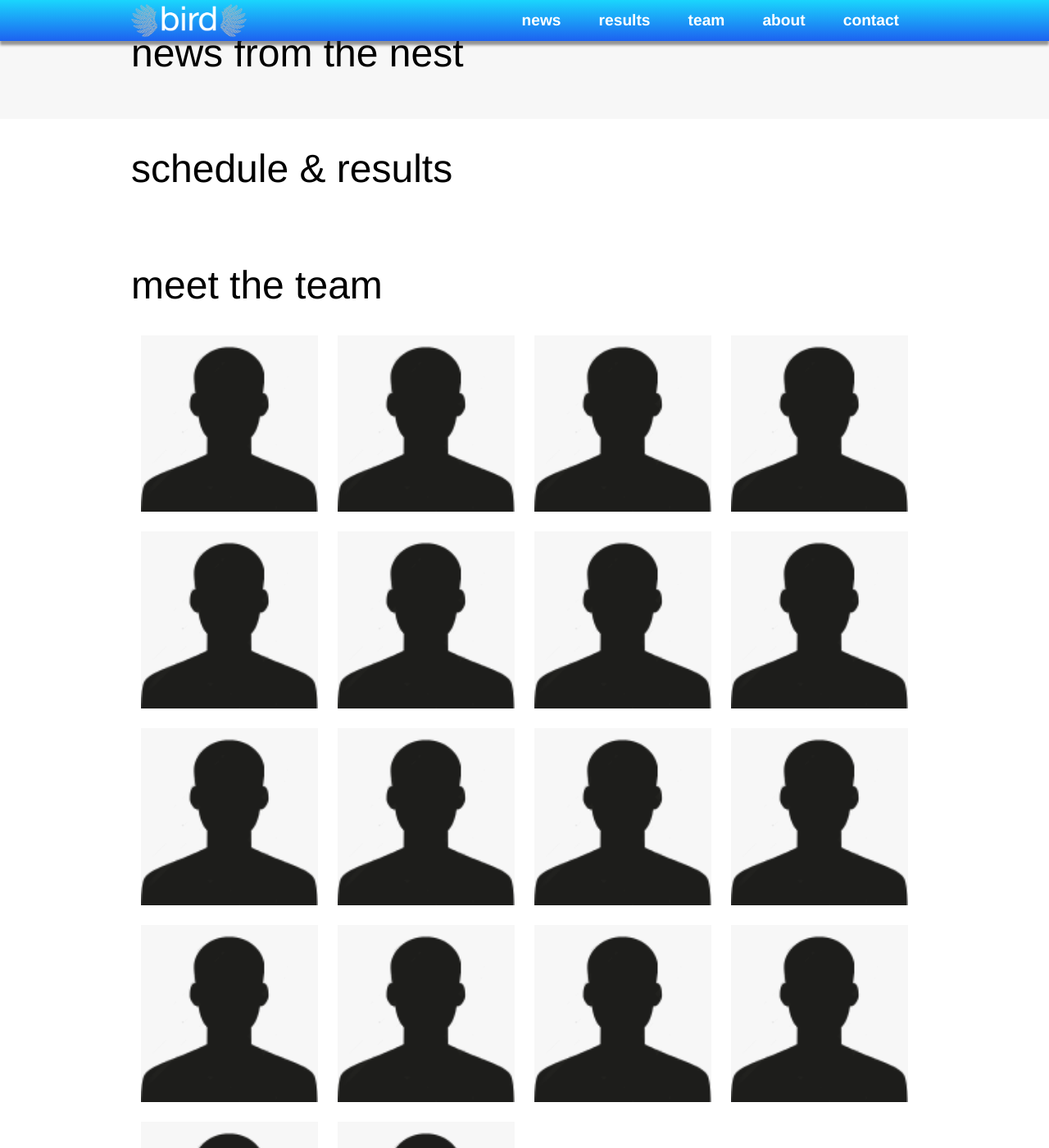
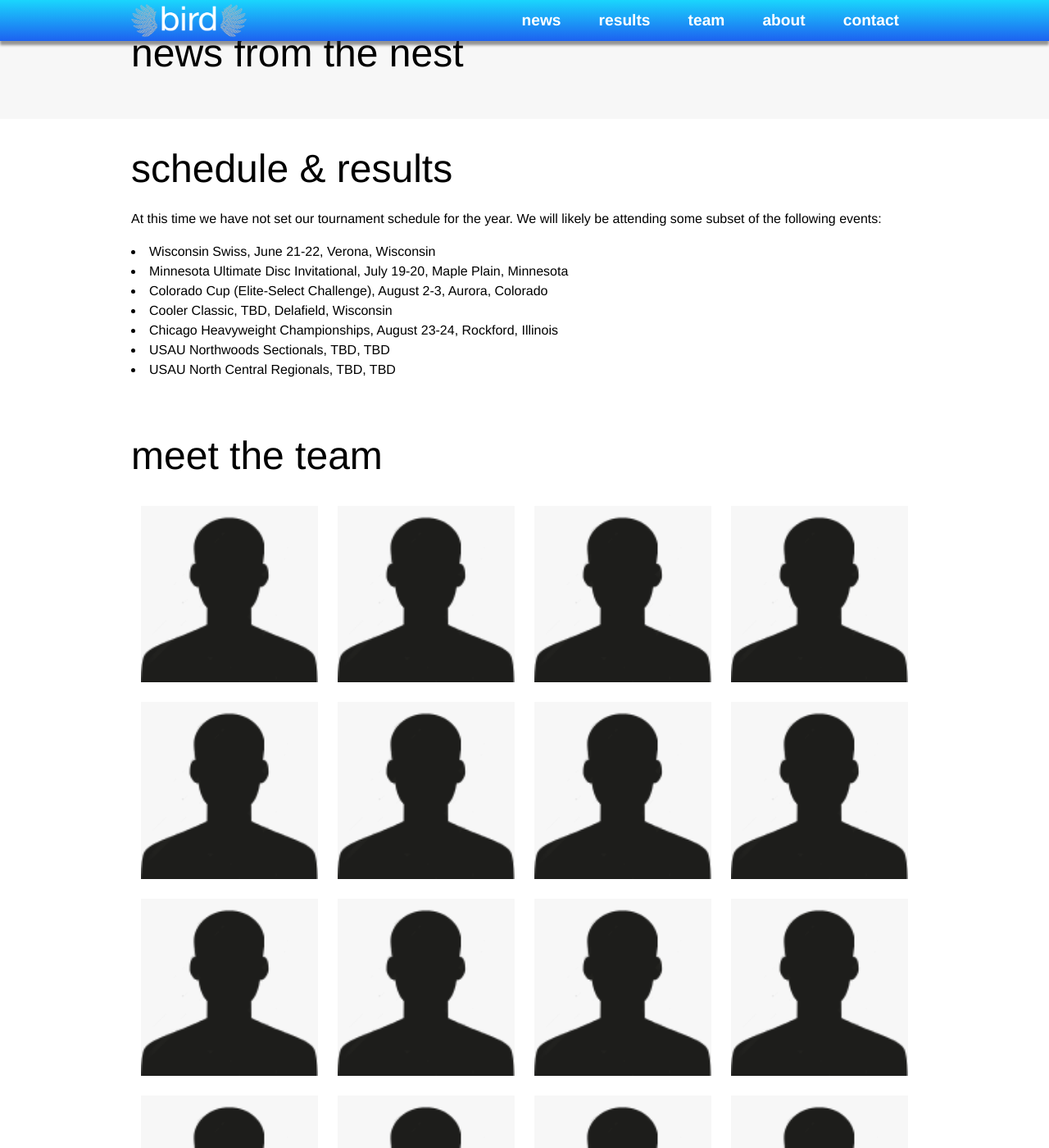
Before and after one commit to birdultimate/birdultimate.github.io, a Jekyll site: the page built from index.html, in a window 1280 px wide and 1400 px high, scrolled down 705 px. Shown: the whole window at 82% size. Built offline with Jekyll 4.4.1, drawn with Linux system fonts in a browser that asks for light colours; nearby versions of some CDN libraries; Markdown is read by kramdown in place of the engine named in the settings.

Commit message:
add tournament data

```diff
--- /dev/null
+++ b/_data/tournaments.yml
@@ -0,0 +1,27 @@
+- name: Wisconsin Swiss
+  date: June 21-22
+  location: "Verona, Wisconsin"
+
+- name: Minnesota Ultimate Disc Invitational
+  date: July 19-20
+  location: "Maple Plain, Minnesota"
+
+- name: Colorado Cup (Elite-Select Challenge)
+  date: August 2-3
+  location: "Aurora, Colorado"
+
+- name: Cooler Classic
+  date: TBD
+  location: "Delafield, Wisconsin"
+
+- name: Chicago Heavyweight Championships
+  date: August 23-24
+  location: "Rockford, Illinois"
+
+- name: USAU Northwoods Sectionals
+  date: TBD
+  location: TBD
+
+- name: USAU North Central Regionals
+  date: TBD
+  location: TBD
--- a/css/main.css
+++ b/css/main.css
@@ -354,6 +354,10 @@ input[type="submit"]:hover {
   background: #FFF;
 }
 
+.results ul {
+  list-style-position: inside;
+}
+
 /*****************************************************************************/
 /*
 /* Players
--- a/index.html
+++ b/index.html
@@ -41,6 +41,16 @@ title: Bird Ultimate
 <div class="results">
 	<div class="content-container content-section">
 		<h1 class="section-title">schedule & results</h1>
+		<p>At this time we have not set our tournament schedule for the year. We will likely be attending some subset of the following events:</p>
+		<ul>
+			{% for tournament in site.data.tournaments %}
+				<li>
+					{{ tournament.name }},
+					{{ tournament.date }},
+					{{ tournament.location }}
+				</li>
+			{% endfor %}
+		</ul>
 	</div>
 </div>
 <a name="team"></a>
```
Also changed, not shown: 2 other files.
